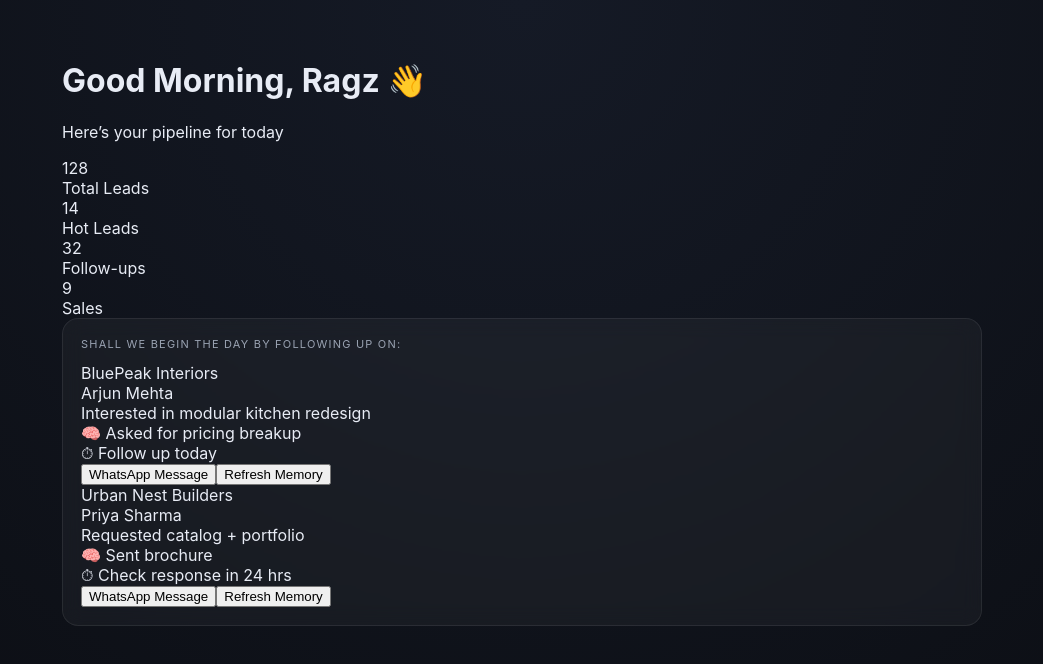
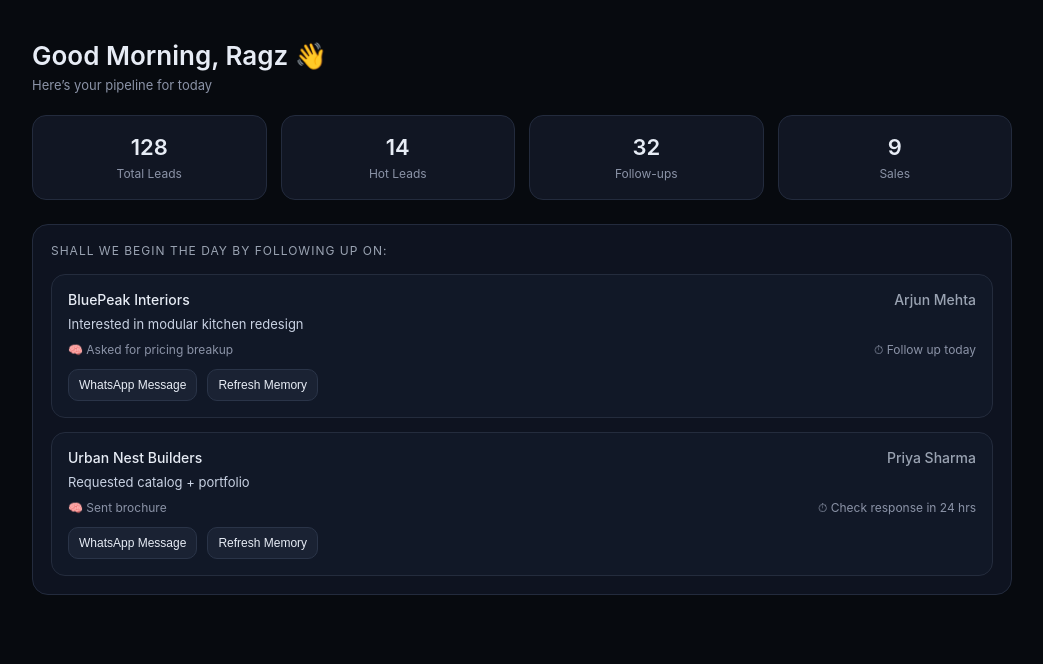
Before and after one commit to stirr3dz3phyr-ship-it/LeadFlow-WarMachine, a React (Vite) app: page / in a window 1280 px wide. Shown: the top 664 px of the page, without its empty margins (118-1161 px from the left). Built offline with nearby package versions, Linux system fonts and the light colour scheme.

Commit message:
Update styles.css

```diff
--- a/src/styles.css
+++ b/src/styles.css
@@ -9,8 +9,8 @@ export default createGlobalStyle`
   body {
     margin: 0;
     font-family: Inter, system-ui, sans-serif;
-    background: radial-gradient(circle at top, #151a26, #0b0d12);
-    color: #e8ecf5;
+    background: #070A0F; /* darker grey as requested */
+    color: #E7ECF5;
   }
 
   .app {
@@ -22,143 +22,141 @@ export default createGlobalStyle`
 
   .container {
     width: 100%;
-    max-width: 920px;
+    max-width: 980px;
   }
 
-  /* TOP BAR */
-  .topbar {
-    display: flex;
-    justify-content: space-between;
-    align-items: center;
-    padding: 10px 0 20px;
+  /* HEADER */
+  .header h1 {
+    margin: 0;
+    font-size: 26px;
+    font-weight: 600;
   }
 
-  .topbar h1 {
-    margin: 0;
-    font-size: 26px;
-    letter-spacing: 0.5px;
+  .subtext {
+    margin-top: 6px;
+    color: #8B93A7;
+    font-size: 13px;
   }
 
-  .topbar p {
-    margin: 4px 0 0;
-    font-size: 13px;
-    color: #9aa3b2;
+  /* KPI CENTERED GRID */
+  .kpi-grid {
+    margin-top: 22px;
+    display: grid;
+    grid-template-columns: repeat(4, 1fr);
+    gap: 14px;
+    justify-content: center;
   }
 
-  .chip {
-    padding: 6px 10px;
-    border-radius: 999px;
-    font-size: 12px;
-    background: rgba(0,255,170,0.08);
-    border: 1px solid rgba(0,255,170,0.25);
-    color: #2df5b5;
+  .kpi-card {
+    background: #111623;
+    border: 1px solid #232B3D;
+    border-radius: 14px;
+    padding: 18px;
+    text-align: center;
+    transition: 0.2s ease;
   }
 
-  /* HERO */
-  .hero {
-    margin: 10px 0 25px;
+  .kpi-card:hover {
+    transform: translateY(-3px);
+    border-color: #2F3A52;
   }
 
-  .hero h2 {
-    margin: 0;
+  .kpi-value {
     font-size: 22px;
+    font-weight: 600;
   }
 
-  .hero p {
-    margin: 6px 0 0;
-    color: #9aa3b2;
-    font-size: 14px;
+  .kpi-label {
+    margin-top: 6px;
+    font-size: 12px;
+    color: #8B93A7;
   }
 
   /* PANEL */
   .panel {
-    background: rgba(255,255,255,0.04);
-    border: 1px solid rgba(255,255,255,0.08);
+    margin-top: 24px;
+    background: #0E1320;
+    border: 1px solid #232B3D;
     border-radius: 16px;
     padding: 18px;
-    margin-bottom: 18px;
-    backdrop-filter: blur(10px);
-  }
-
-  .panel.soft {
-    opacity: 0.7;
   }
 
   .panel-title {
-    font-size: 11px;
-    letter-spacing: 1.2px;
+    font-size: 12px;
+    letter-spacing: 1px;
     text-transform: uppercase;
-    color: #9aa3b2;
-    margin-bottom: 12px;
+    color: #9AA3B2;
+    margin-bottom: 16px;
   }
 
-  /* GRID */
-  .grid {
-    display: grid;
-    grid-template-columns: repeat(auto-fit, minmax(180px, 1fr));
-    gap: 12px;
+  /* FOLLOWUP LIST */
+  .followup-list {
+    display: flex;
+    flex-direction: column;
+    gap: 14px;
   }
 
-  /* TILE */
-  .tile {
-    position: relative;
-    padding: 14px;
+  .followup-card {
+    background: #111827;
+    border: 1px solid #242C3D;
     border-radius: 14px;
-    background: rgba(20, 24, 35, 0.8);
-    border: 1px solid rgba(255,255,255,0.06);
+    padding: 16px;
+    transition: 0.2s ease;
+  }
+
+  .followup-card:hover {
+    transform: translateY(-3px);
+    border-color: #2F3A52;
+  }
+
+  .row {
+    display: flex;
+    justify-content: space-between;
+    font-size: 14px;
+    font-weight: 500;
+  }
+
+  .business {
+    color: #E7ECF5;
+  }
+
+  .contact {
+    color: #9AA3B2;
+  }
+
+  .note {
+    margin-top: 8px;
+    font-size: 13px;
+    color: #C9D2E3;
+  }
+
+  .meta {
+    margin-top: 10px;
+    font-size: 12px;
+    color: #8B93A7;
+    display: flex;
+    justify-content: space-between;
+  }
+
+  .actions {
+    margin-top: 12px;
+    display: flex;
+    gap: 10px;
+  }
+
+  button {
+    background: #1A2233;
+    border: 1px solid #2A3448;
+    color: #E7ECF5;
+    padding: 8px 10px;
+    border-radius: 10px;
+    font-size: 12px;
     cursor: pointer;
     transition: 0.2s ease;
-    overflow: hidden;
   }
 
-  .tile:hover {
-    transform: translateY(-4px);
-    border-color: rgba(255,255,255,0.15);
-  }
-
-  .icon {
-    font-size: 18px;
-  }
-
-  .label {
-    margin-top: 10px;
-    font-size: 13px;
-    color: #e8ecf5;
-  }
-
-  .glow {
-    position: absolute;
-    inset: 0;
-    opacity: 0;
-    transition: 0.25s ease;
-  }
-
-  .tile:hover .glow {
-    opacity: 1;
-  }
-
-  .tile.hot:hover .glow {
-    background: radial-gradient(circle at top left, rgba(255,60,60,0.25), transparent 60%);
-  }
-
-  .tile.danger:hover .glow {
-    background: radial-gradient(circle at top left, rgba(255,120,120,0.25), transparent 60%);
-  }
-
-  .tile.warning:hover .glow {
-    background: radial-gradient(circle at top left, rgba(255,200,80,0.18), transparent 60%);
-  }
-
-  .tile.info:hover .glow {
-    background: radial-gradient(circle at top left, rgba(80,180,255,0.18), transparent 60%);
-  }
-
-  .tile.neutral:hover .glow {
-    background: radial-gradient(circle at top left, rgba(180,180,180,0.12), transparent 60%);
-  }
-
-  .muted {
-    color: #7b8596;
-    font-size: 13px;
+  button:hover {
+    border-color: #3A4A66;
+    transform: translateY(-2px);
   }
 `;
```
